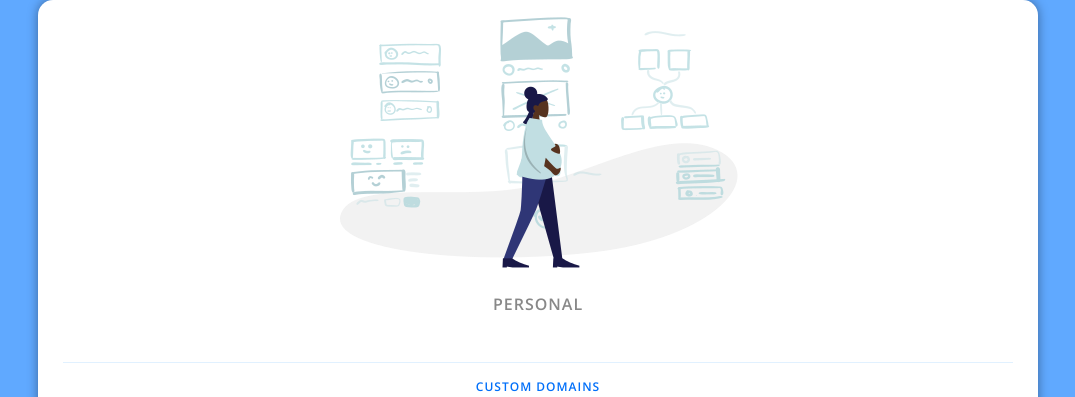
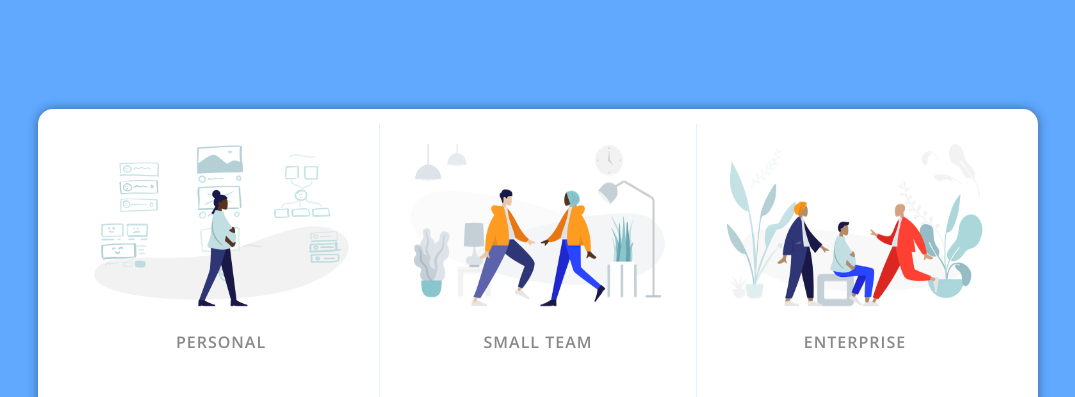
Before and after one commit to gaurav-shrestha/Price-Tiers, a plain HTML site: page index.html in a window 1280 px wide. Shown: the top 397 px of the page, without its empty margins (102-1177 px from the left). Drawn offline with nearby package versions, Linux system fonts and the light colour scheme.

Commit message:
Responsive layout

```diff
--- a/css/style.css
+++ b/css/style.css
@@ -92,3 +92,17 @@ body {
   background-color: #269aff;
   color: white;
 }
+
+@media (min-width:900px){
+  .panel{
+    flex-direction: row;
+  }
+  .pricing-plan{
+    border-bottom: none;
+    border-right: 1px solid #e1f1ff;
+    padding: 20px 30px;
+  }
+  .pricing-plan:last-child{
+    border-right: none;
+  }
+}
```
